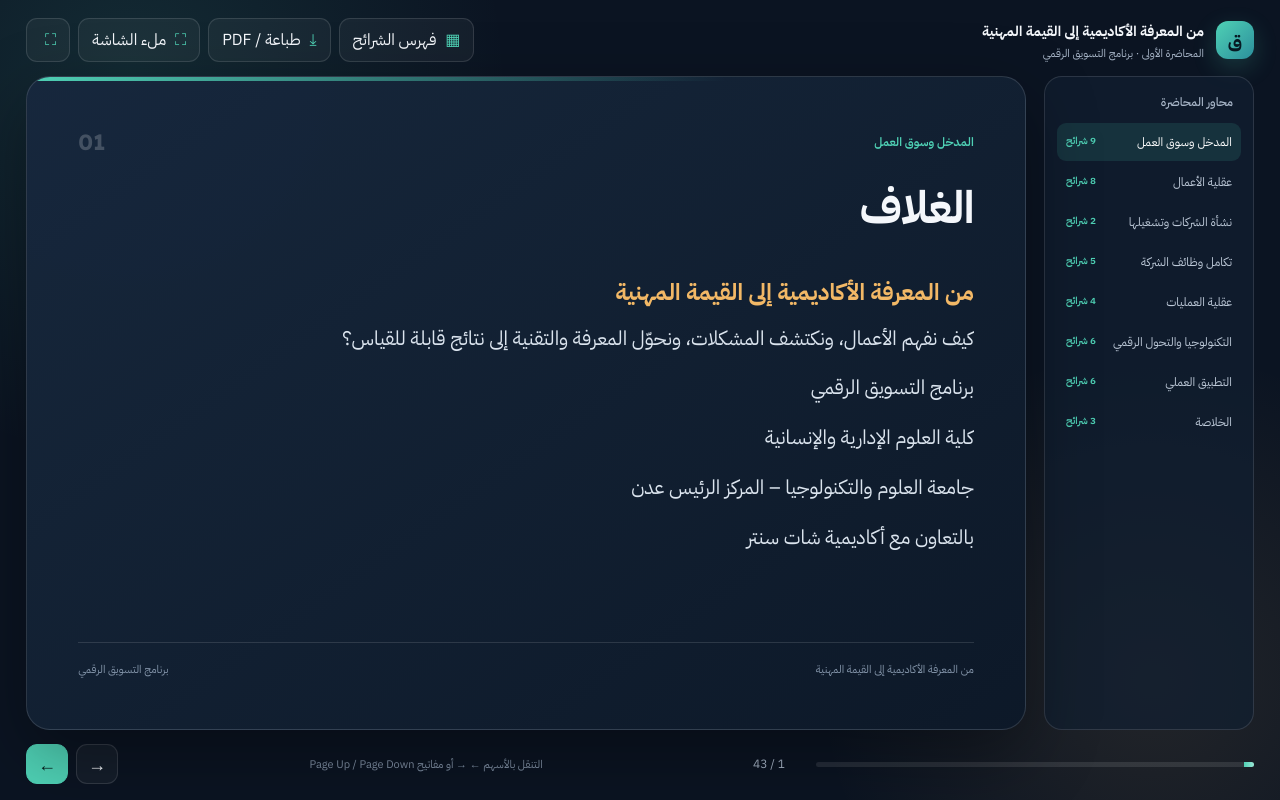
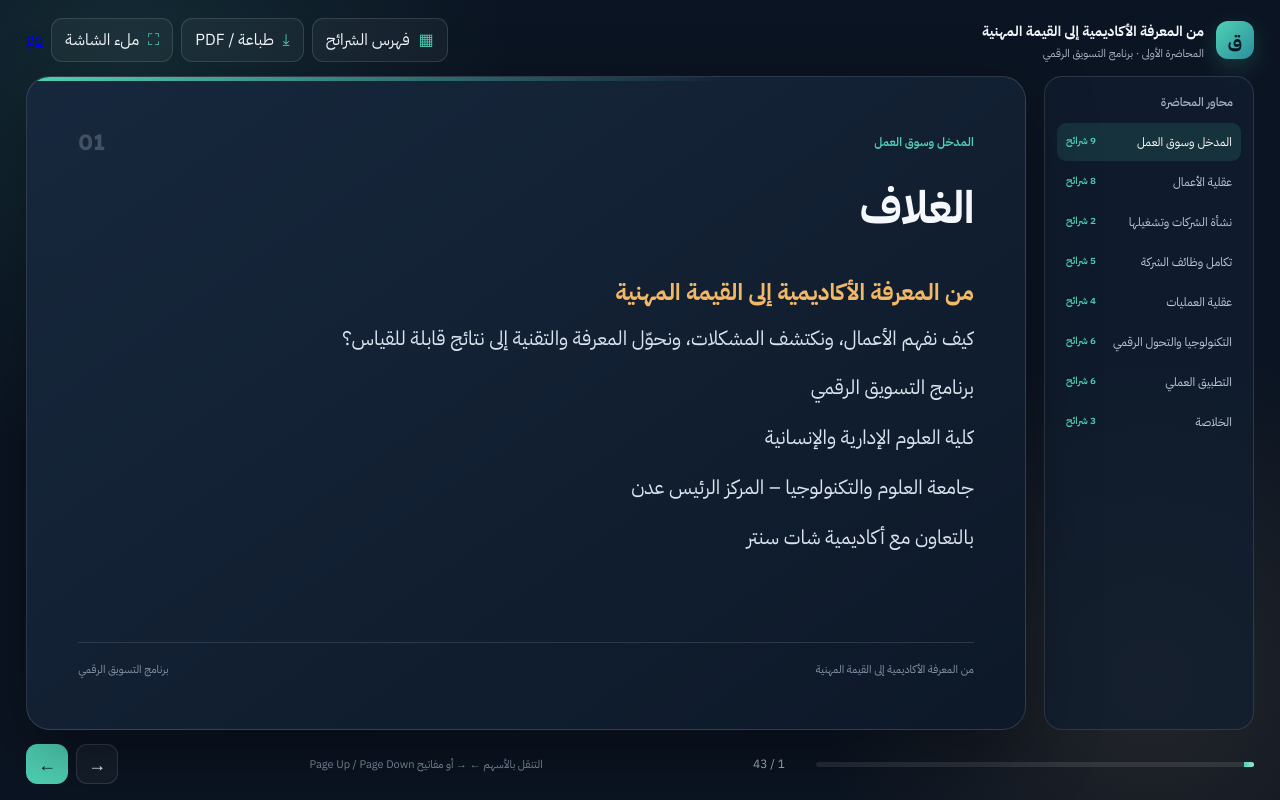
Before and after one commit to Ayman-alamody/ACADEMY, a plain HTML site: page index.html in a window 1280 px wide. Drawn offline with Linux system fonts and the light colour scheme.

Commit message:
Update header actions to link to page2.html
Replaced full screen button with a link to page2.html.

```diff
--- a/index.html
+++ b/index.html
@@ -80,7 +80,7 @@ footer{display:flex;align-items:center;justify-content:space-between;gap:14px}
     <button class="tool-btn" id="overviewBtn"><span>▦</span> فهرس الشرائح</button>
     <button class="tool-btn" id="printBtn"><span>⤓</span> طباعة / PDF</button>
     <button class="tool-btn" id="fullBtn"><span>⛶</span> ملء الشاشة</button>
-    <button class="tool-btn" id="fullBtn"><span>⛶</span> <a href="./page2.html"></a></button>
+    <span><a href="./page2.html">go</a></span>
 
   </div>
 </header>
```
